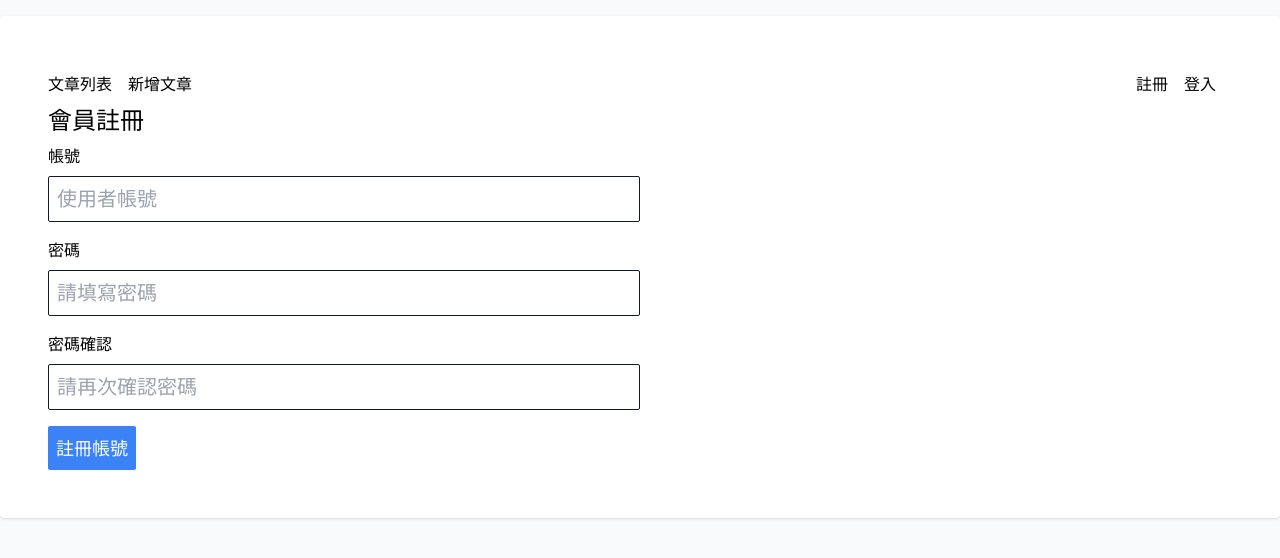
After one commit to kaochenlong/simple-flask-blog, a Flask app: page /users/sign_up in a window 1280 px wide. The commit adds this page. Shown: the top 558 px of the page. Run offline with Flask 3, Linux system fonts and the light colour scheme; some libraries are stand-ins or nearby versions.

Commit message:
add user sign up form

```diff
--- a/app.py
+++ b/app.py
@@ -3,13 +3,16 @@ from flask import Flask
 from config.settings import db
 from flask_migrate import Migrate
 from dotenv import load_dotenv
-from apps.post.views import post_bp
+from apps.post.views import post_bp, index as root_view
+from apps.user.views import user_bp
 from apps.error.handlers import error_bp
 
 load_dotenv()
 
 app = Flask(__name__)
-app.register_blueprint(post_bp)
+app.add_url_rule("/", view_func=root_view, endpoint="root")
+app.register_blueprint(post_bp, url_prefix="/posts")
+app.register_blueprint(user_bp, url_prefix="/users")
 app.register_blueprint(error_bp)
 
 ROOT_PATH = os.path.dirname(os.path.abspath(__file__))
--- /dev/null
+++ b/apps/user/views.py
@@ -0,0 +1,14 @@
+from flask import Blueprint, render_template, request, redirect, flash, url_for
+from models import User
+
+user_bp = Blueprint("user", __name__)
+
+
+@user_bp.route("/sign_up")
+def new():
+    return render_template("users/new.html.jinja")
+
+
+@user_bp.route("/create", methods=["POST"])
+def create():
+    pass
--- a/templates/shared/navbar.html.jinja
+++ b/templates/shared/navbar.html.jinja
@@ -1,6 +1,11 @@
-<nav class="my-2">
+<nav class="my-2 flex justify-between items-center">
   <ul class="flex gap-4">
-    <li><a href="/" class="hover:underline">文章列表</a></li>
-    <li><a href="/posts/new" class="hover:underline">新增文章</a></li>
+    <li><a href="{{ url_for("root") }}" class="hover:underline">文章列表</a></li>
+    <li><a href="{{ url_for("post.new") }}" class="hover:underline">新增文章</a></li>
+  </ul>
+  <ul class="flex gap-4">
+    <li><a href="{{ url_for("user.new") }}" class="hover:underline">註冊</a></li>
+    <li><a href="#" class="hover:underline">登入</a></li>
+    <li></li>
   </ul>
 </nav>
--- /dev/null
+++ b/templates/users/new.html.jinja
@@ -0,0 +1,22 @@
+{% extends "layout.html.jinja" %}
+
+{% block content %}
+  <h1 class="text-2xl mb-2">會員註冊</h1>
+  <form action="{{ url_for('user.create') }}" method="POST" class="flex flex-col gap-4" onsubmit="return confirm('確認送出?')">
+    <div class="flex flex-col gap-2">
+      <label for="username">帳號</label>
+      <input type="text" id="username" name="username" class="text-xl w-full md:w-1/2 p-2 border border-gray-900 rounded-sm" placeholder="使用者帳號" />
+    </div>
+    <div class="flex flex-col gap-2">
+      <label for="password">密碼</label>
+      <input type="password" id="password" name="password" class="text-xl w-full md:w-1/2 p-2 border border-gray-900 rounded-sm" placeholder="請填寫密碼" />
+    </div>
+    <div class="flex flex-col gap-2">
+      <label for="password_confirm">密碼確認</label>
+      <input type="password" id="password_confirm" name="password_confirm" class="text-xl w-full md:w-1/2 p-2 border border-gray-900 rounded-sm" placeholder="請再次確認密碼" />
+    </div>
+    <div>
+      <button type="submit" class="text-lg bg-blue-500 text-white p-2 rounded-sm">註冊帳號</button>
+    </div>
+  </form>
+{% endblock %}
```
Also changed, not shown: apps/post/views.py (+6 -7 lines).
